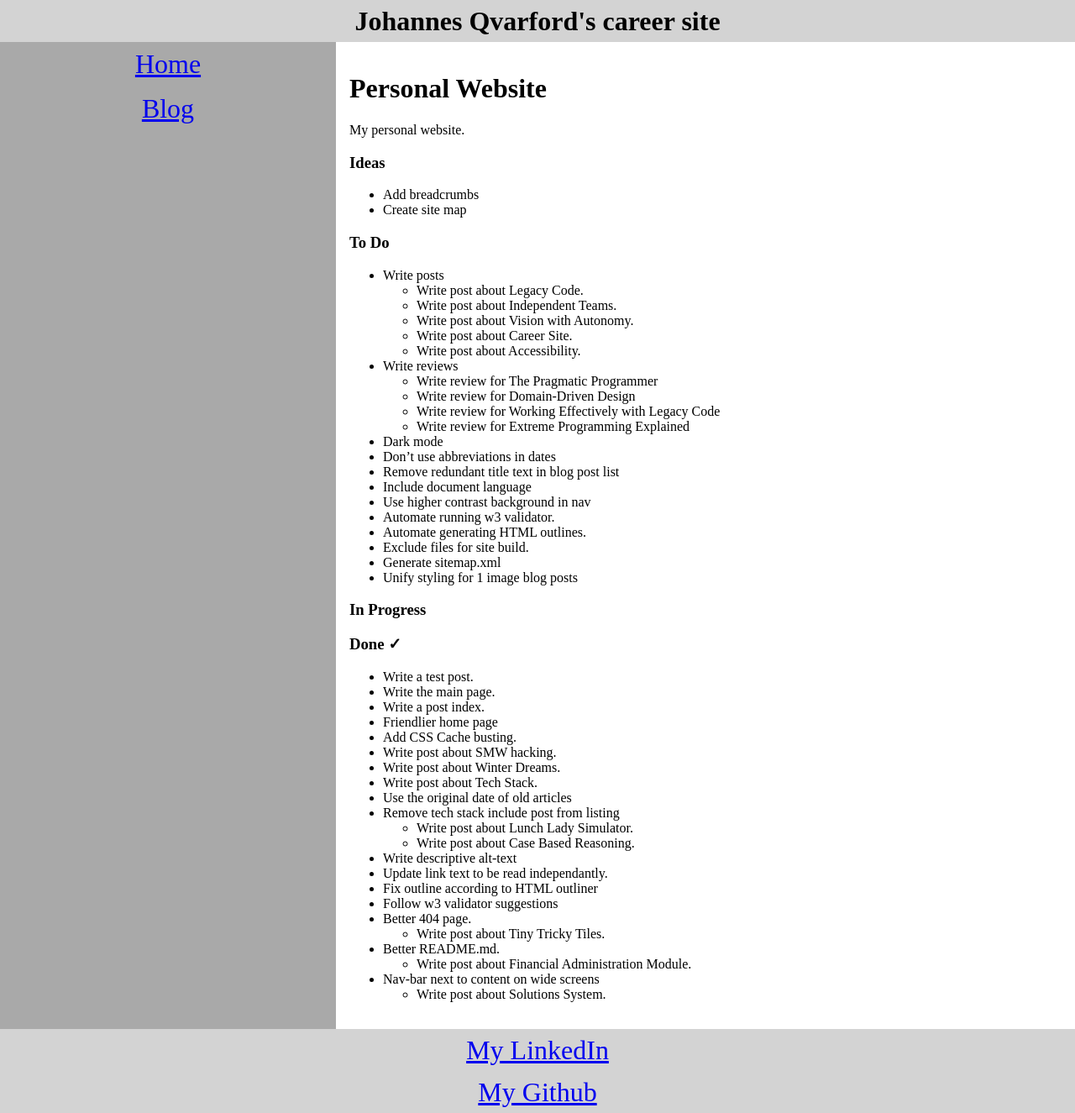
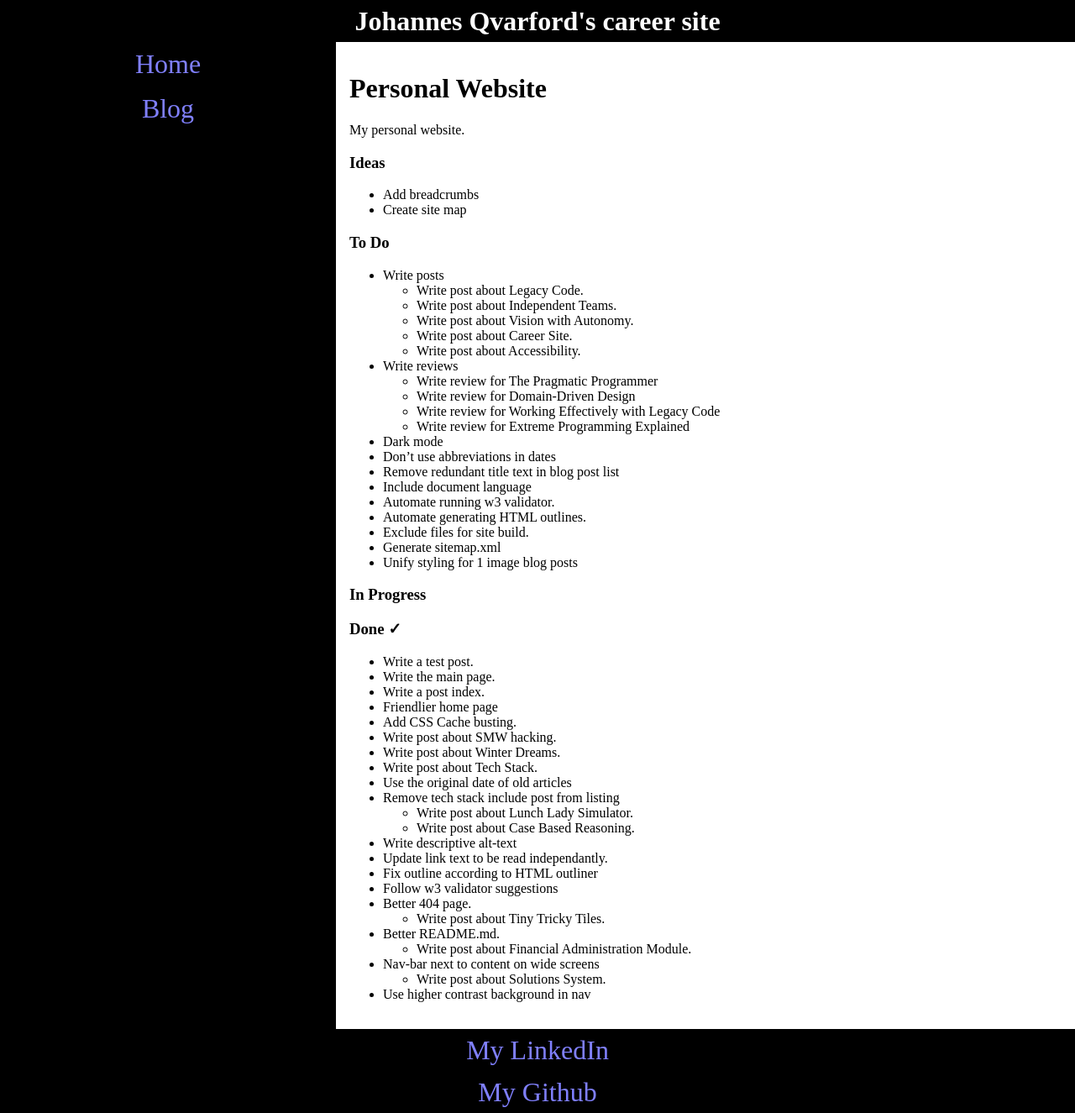
Before and after one commit to johannes-qvarford/johannes-qvarford.github.io, a Jekyll site: the page built from TODO.md, in a window 1280 px wide. Shown: the whole page at 84% size. Built offline with Jekyll 4.4.1, drawn with Linux system fonts in a browser that asks for light colours; our own code applies the rules of GitHub Pages for plain Markdown files.

Commit message:
✓ Use higher contrast background in nav

```diff
--- a/_sass/layout.scss
+++ b/_sass/layout.scss
@@ -8,6 +8,8 @@ $side-nav-width: 400px;
 body { background: lightgray }
 
 body {
+  background-color: black;
+  color: white;
   margin: 0;
   display: grid;
   min-height: 100vh;
@@ -19,14 +21,19 @@ body {
     "footer";
 }
 
+body a {
+  color: #8080FF;
+  text-decoration: unset;
+}
+
+body a:visited {
+  color: #ba73be;
+}
+
 header {
   grid-area: header;
   text-align: center;
   align-self: center;
-}
-
-main {
-  grid-area: main;
 }
 
 nav {
@@ -34,7 +41,6 @@ nav {
   display: flex;
   align-items: center;
   justify-content: space-between;
-  background-color: darkgray;
   text-align: center;
 }
 
@@ -44,7 +50,7 @@ nav > a {
 }
 
 nav > a + a {
-  border-left: solid 1px black;
+  border-left: solid 1px white;
 }
 
 nav > a:last-child {
@@ -61,8 +67,19 @@ footer {
 }
 
 main {
+  grid-area: main;
   background: white;
+  color: black;
   padding: 16px;
+}
+
+main a {
+  text-decoration: underline;
+  color: #0000FF;
+}
+
+main a:visited {
+  color: #690d6d;
 }
 
 article {
@@ -76,6 +93,16 @@ article {
 
 .self-picture {
   float: right;
+}
+
+h1 {
+  font-size: 6vw;
+}
+
+@media (min-width: 500px) {
+  h1 {
+    font-size: 32px;
+  }
 }
 
 @media (min-width: 1024px) {
```
Also changed, not shown: TODO.md (+1 -1 lines).
